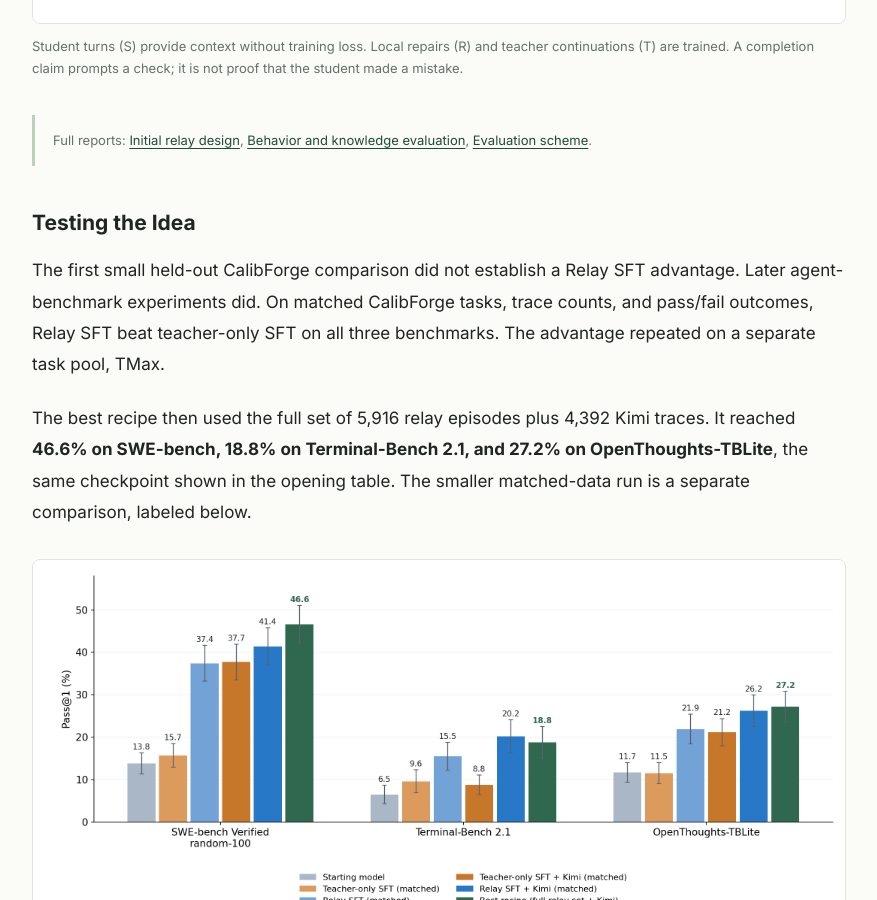
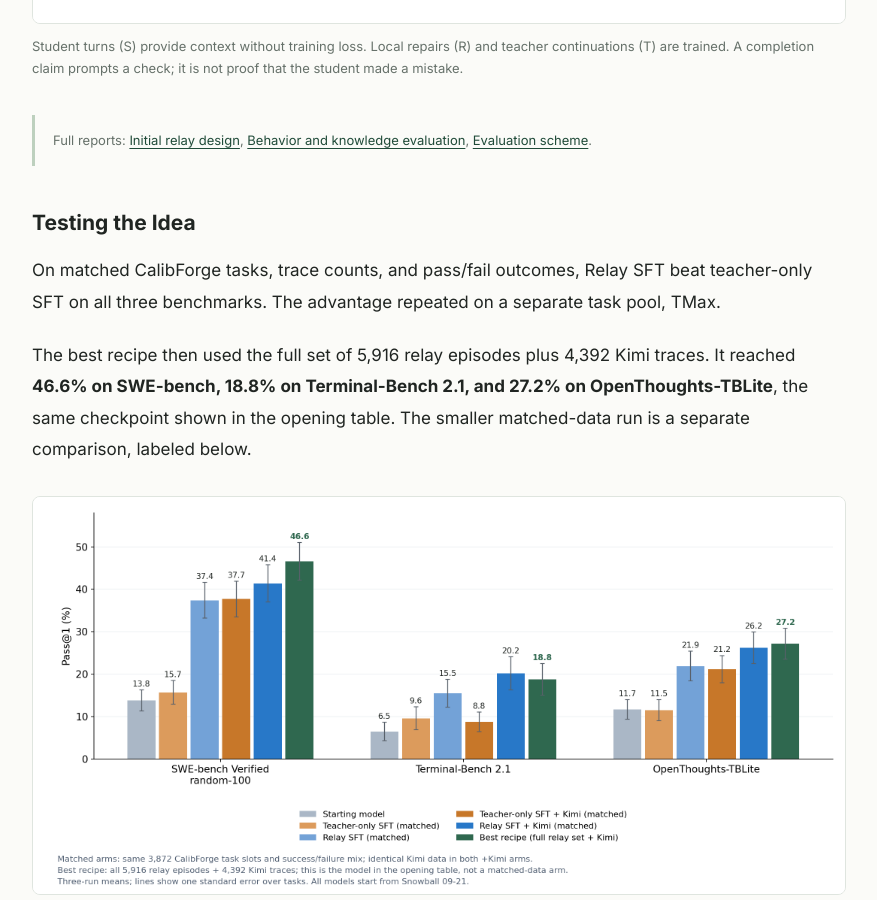
Before and after one commit to lukedhlee/lukedhlee.github.io, a Jekyll site: the page built from _posts/2026-10-21-turning-snowball-into-a-coding-agent.md, in a window 1280 px wide and 900 px high, scrolled down 13798 px. Shown: the whole window, without its empty margins (201-1078 px from the left). Built offline with Jekyll 4.4.1, drawn with Linux system fonts in a browser that asks for light colours.

Commit message:
Remove the preliminary CalibForge comparison sentence

```diff
--- a/_posts/2026-10-21-turning-snowball-into-a-coding-agent.md
+++ b/_posts/2026-10-21-turning-snowball-into-a-coding-agent.md
@@ -247,7 +247,7 @@
 
 ### Testing the Idea
 
-The first small held-out CalibForge comparison did not establish a Relay SFT advantage. Later agent-benchmark experiments did. On matched CalibForge tasks, trace counts, and pass/fail outcomes, Relay SFT beat teacher-only SFT on all three benchmarks. The advantage repeated on a separate task pool, TMax.
+On matched CalibForge tasks, trace counts, and pass/fail outcomes, Relay SFT beat teacher-only SFT on all three benchmarks. The advantage repeated on a separate task pool, TMax.
 
 The best recipe then used the full set of 5,916 relay episodes plus 4,392 Kimi traces. It reached **46.6% on SWE-bench, 18.8% on Terminal-Bench 2.1, and 27.2% on OpenThoughts-TBLite**, the same checkpoint shown in the opening table. The smaller matched-data run is a separate comparison, labeled below.
 
```
